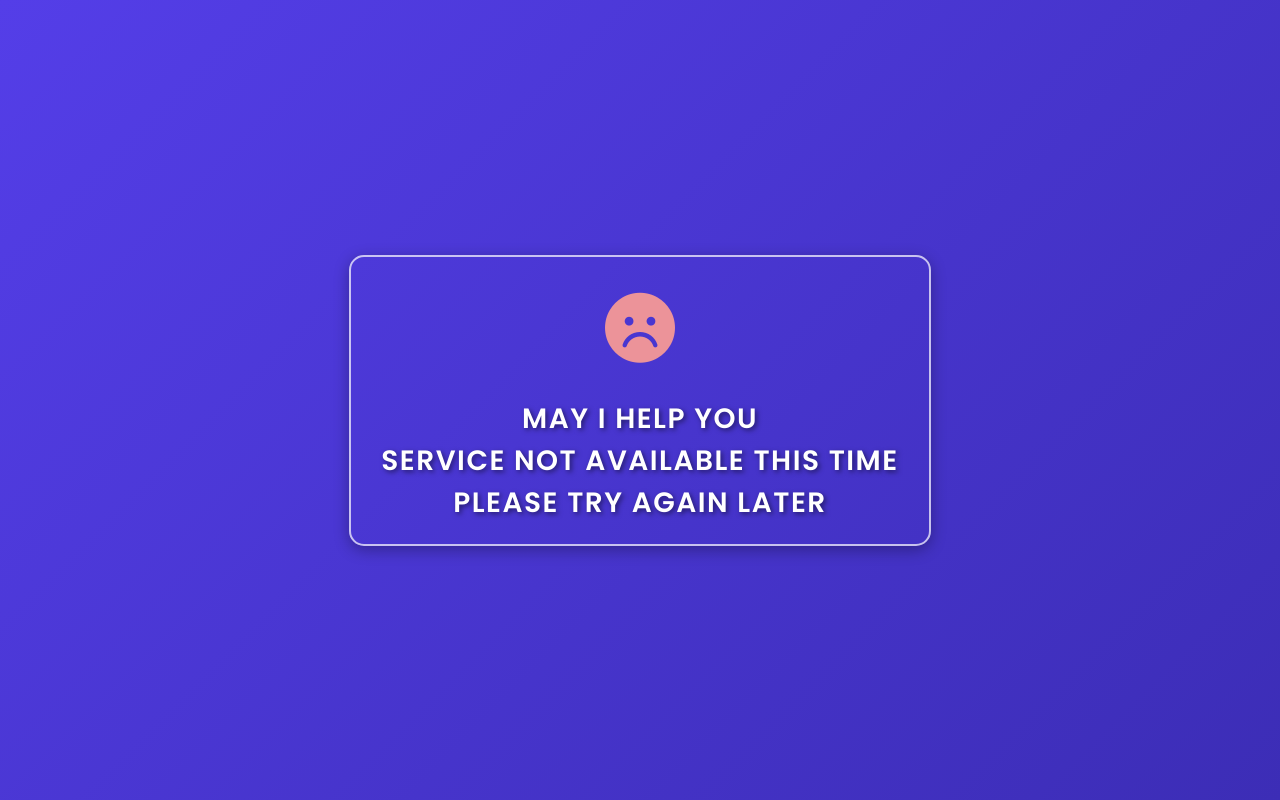
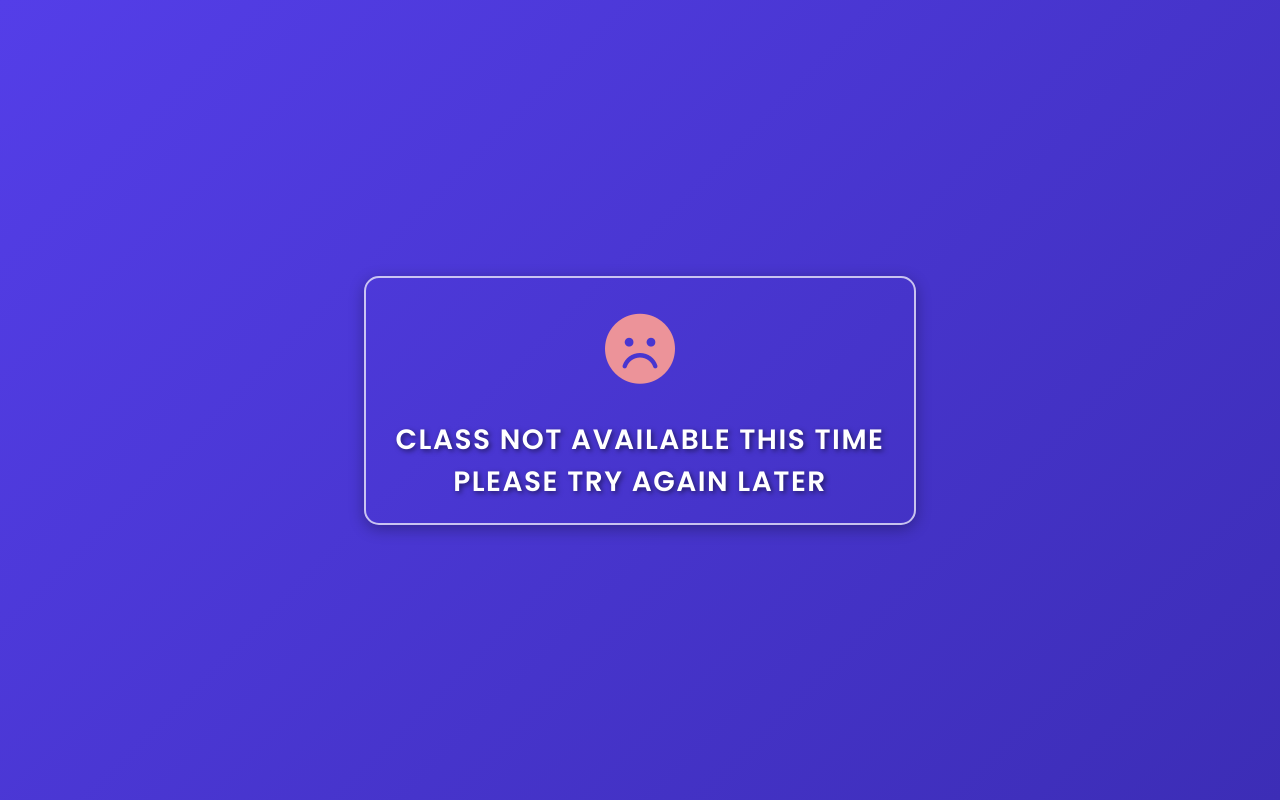
Before and after one commit to Hmashik12/coursenotfound, a plain HTML site: page index 2.html in a window 1280 px wide. Drawn offline with Linux system fonts and the light colour scheme.

Commit message:
Update index 2.html

```diff
--- a/index 2.html
+++ b/index 2.html
@@ -3,7 +3,7 @@
 <head>
   <meta charset="UTF-8">
   <meta name="viewport" content="width=device-width, initial-scale=1.0">
-  <title>May I Help You Not Available</title>
+  <title> Class Not Available</title>
   <link href="https://fonts.googleapis.com/css2?family=Poppins:wght@600&display=swap" rel="stylesheet">
   <link rel="stylesheet" href="https://cdnjs.cloudflare.com/ajax/libs/font-awesome/6.0.0-beta3/css/all.min.css">
   <style>
@@ -48,7 +48,7 @@
     <div class="icon">
       <i class="fas fa-frown"></i>
     </div>
-    <div class="text">May I Help You<br>Service Not Available This Time <br> Please Try Again Later</div>
+    <div class="text">Class Not Available This Time<br> Please Try Again Later</div>
   </div>
 </body>
 </html>
```
